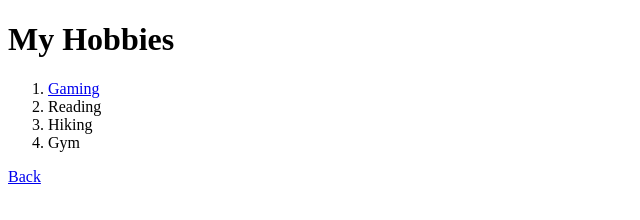
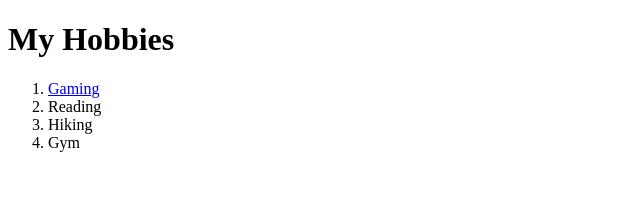
Before and after one commit to jane-con/cv, a plain HTML site: page hobbies.html in a window 1280 px wide. Shown: the full height of the page, 0-640 px from the left. Drawn offline with Linux system fonts and the light colour scheme.

Commit message:
removed invalid link

```diff
--- a/hobbies.html
+++ b/hobbies.html
@@ -15,9 +15,6 @@
   <li> Gym </li>
 </ol>
 
-<a href="file:///C:/Coursera/Web%20Development%20Course/web%20development/personal%20site/index.html"> Back </a>
-
-
 </body>
 
 </html>
```
